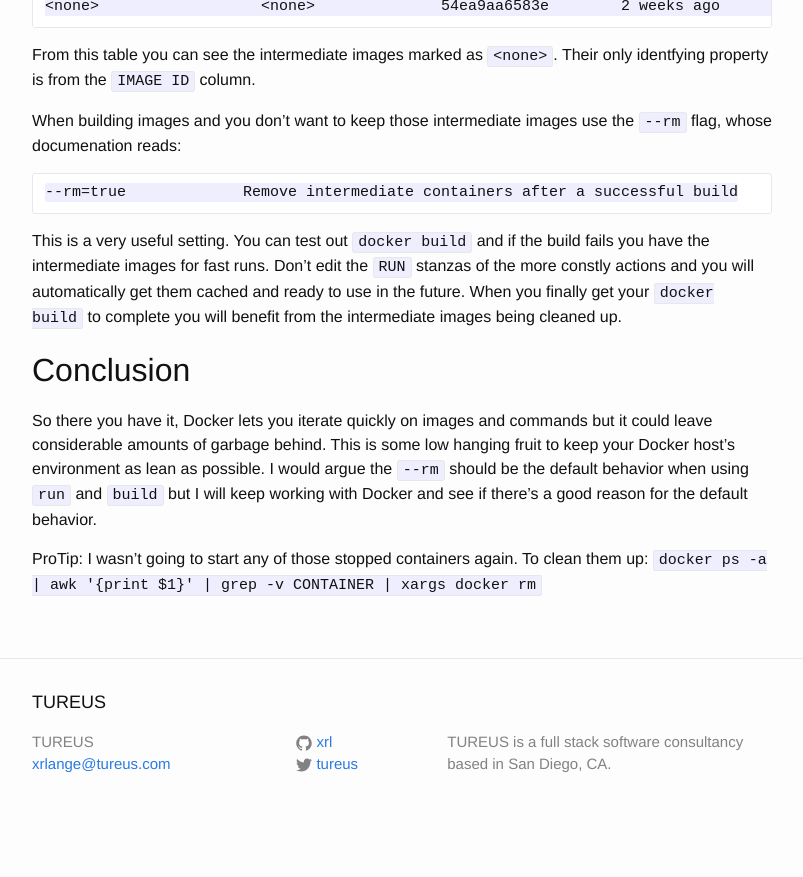
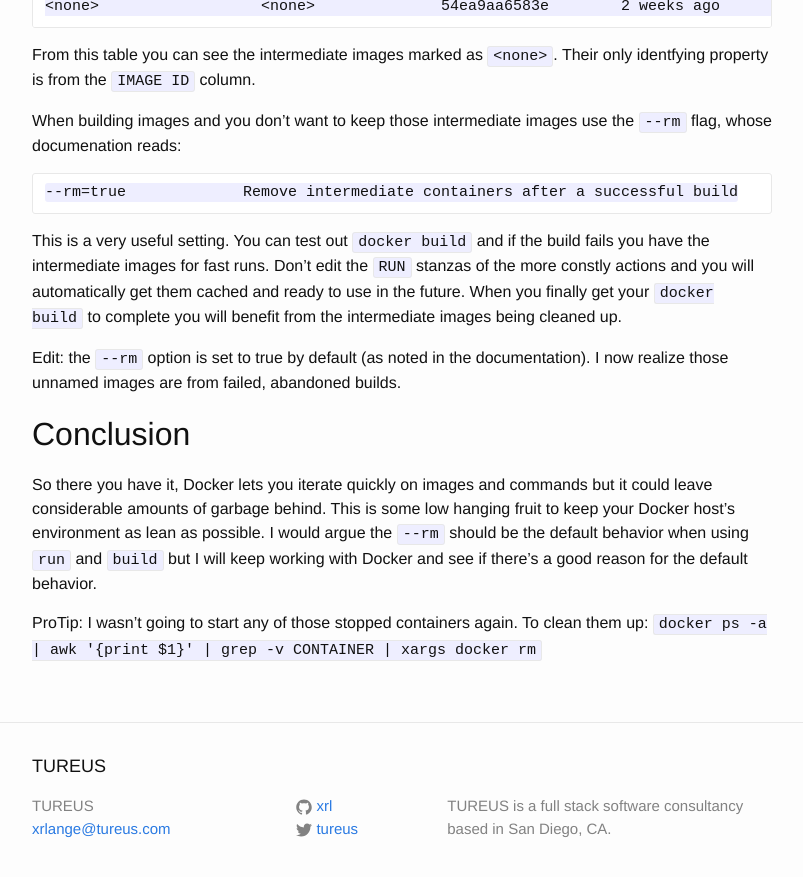
Before and after one commit to tureus/tureus.github.io, a Jekyll site: the page built from _posts/2015-08-31-docker-gotchas.md, in a window 1280 px wide and 900 px high, scrolled down 1782 px. Shown: the top 877 px of the window, without its empty margins (238-1041 px from the left). Built offline with Jekyll 4.4.1, drawn with Linux system fonts in a browser that asks for light colours; before the commit the page ends 2618 px from its top, so only the background shows below that.

Commit message:
Feedback

```diff
--- a/_posts/2015-08-31-docker-gotchas.md
+++ b/_posts/2015-08-31-docker-gotchas.md
@@ -73,6 +73,8 @@ When building images and you don't want to keep those intermediate images use th
 
 This is a very useful setting. You can test out `docker build` and if the build fails you have the intermediate images for fast runs. Don't edit the `RUN` stanzas of the more constly actions and you will automatically get them cached and ready to use in the future. When you finally get your `docker build` to complete you will benefit from the intermediate images being cleaned up.
 
+Edit: the `--rm` option is set to true by default (as noted in the documentation). I now realize those unnamed images are from failed, abandoned builds.
+
 Conclusion
 -----
 
```
